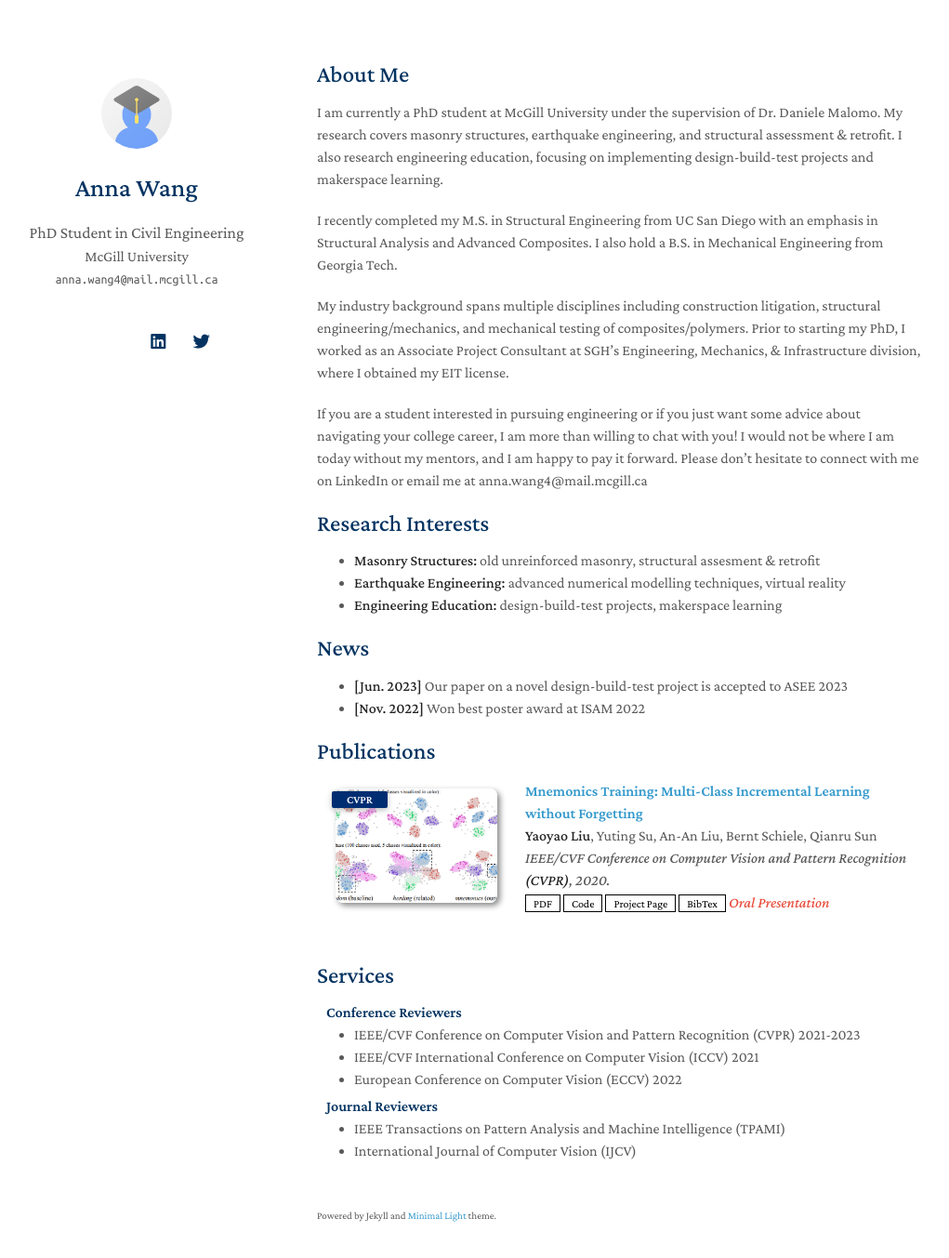
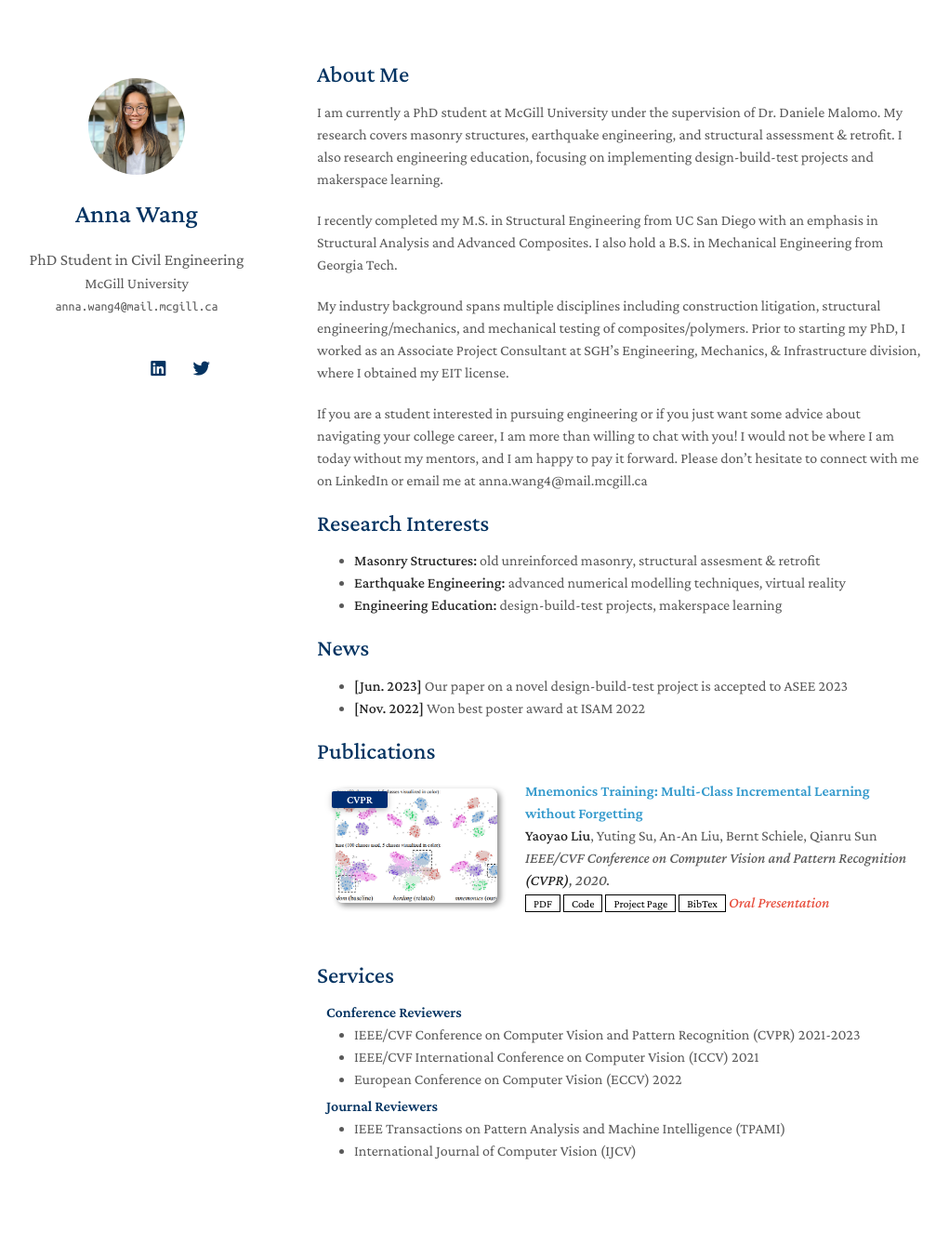
Before and after one commit to anna-h-wang/annawang, a Jekyll site: the page built from index.md, in a window 1280 px wide and 1388 px high. Shown: the top 1353 px of the window at 93% size, without its empty margins (129-1150 px from the left). Built offline with Jekyll 4.4.1, drawn with Linux system fonts in a browser that asks for light colours; nearby versions of some CDN libraries; a style sheet for code colours, icons or effects is not loaded; our own code applies the rules of GitHub Pages for plain Markdown files.

Commit message:
Update _config.yml

```diff
--- a/_config.yml
+++ b/_config.yml
@@ -19,13 +19,13 @@ twitter: https://twitter.com/anna_h_wang
 
 # Images (e.g., your profile picture and your website's favicon)
 # "favicon" and "favicon_dark" are used for the light and dark modes, respectively.
-avatar: ./assets/img/avatar.png
+avatar: ./assets/img/anna.jpg
 favicon: ./assets/img/favicon.png
 favicon_dark: ./assets/img/favicon-dark.png
 
 # Footnote
 # You may use the option to disable the footnote, "Powered by Jekyll and Minimal Light theme."
-enable_footnote: true
+enable_footnote: false
 
 # Auto Dark Mode
 # You may use the option to disable the automatic dark theme
```
